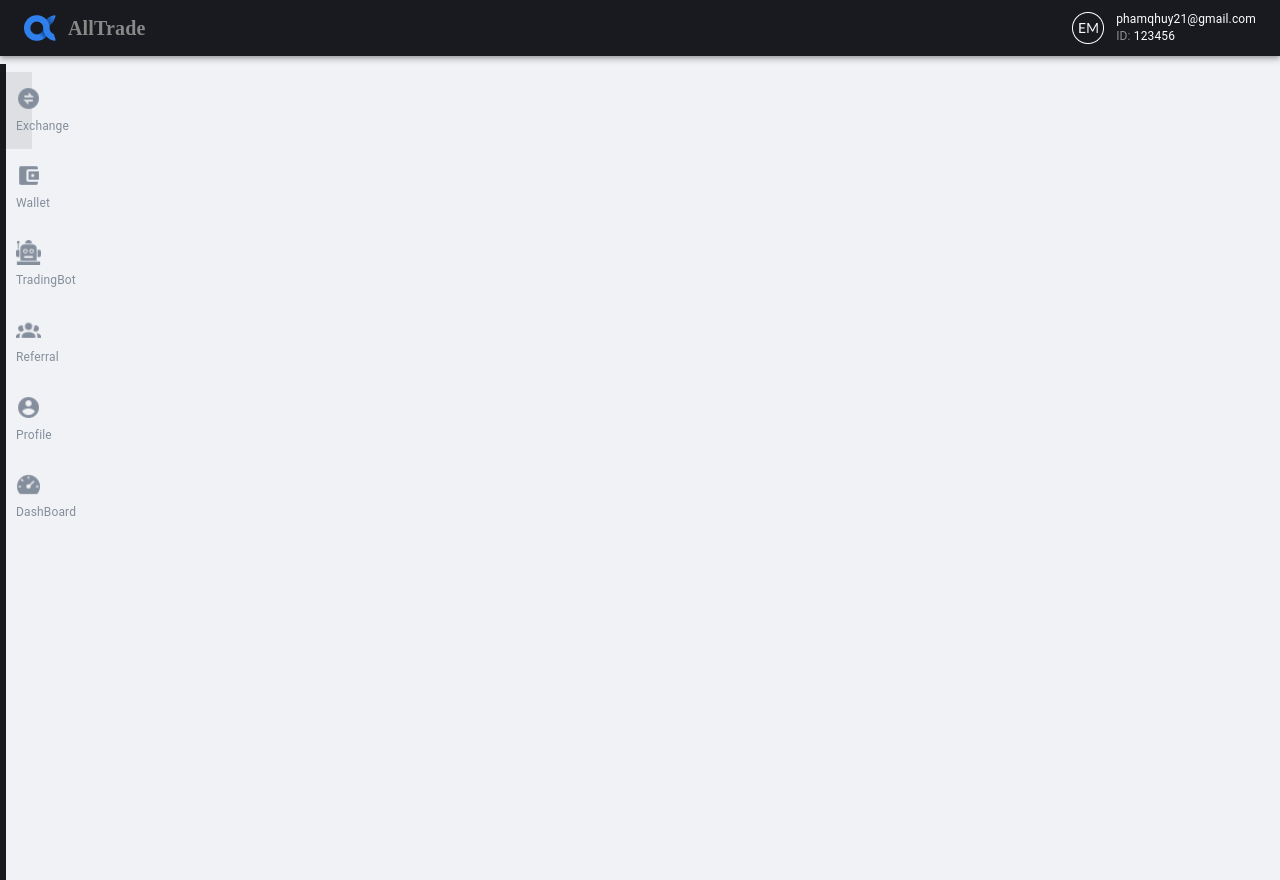
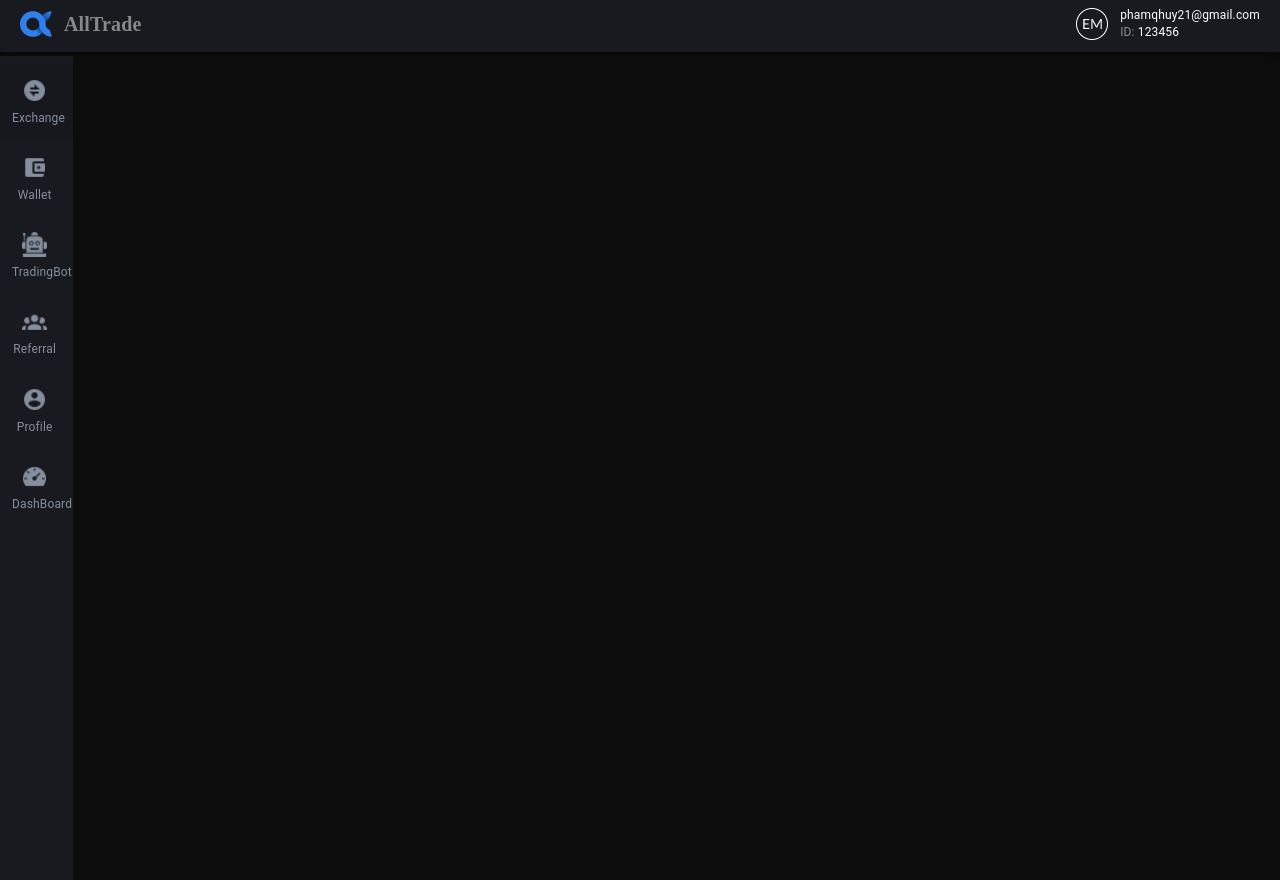
Before and after one commit to phamqhuy21/alltrade, a React (Create React App) app: page /trading in a window 1280 px wide. Built offline with nearby package versions, Linux system fonts and the light colour scheme; some icons are missing.

Commit message:
feat(pages/TradingPage.js): add styles, update ui

```diff
--- a/src/pages/TradingPage.js
+++ b/src/pages/TradingPage.js
@@ -2,9 +2,23 @@ import routes from "../routes/tradingRoutes";
 import { Route } from "react-router-dom";
 import TopBar from "../components/TopBar/TopBar";
 import SideBar from "../components/SideBar/SideBar";
-import { Grid } from "@material-ui/core";
+import { createStyles, Grid, makeStyles } from "@material-ui/core";
+
+const useStyles = makeStyles(
+  () =>
+    createStyles({
+      root: {
+        backgroundColor: "#0c0c0c",
+        color: "#fff",
+      },
+      body: { width: "94%" },
+    }),
+  { index: 1 }
+);
 
 export default function TradingPage() {
+  const classes = useStyles();
+
   const showBody = (routes) => {
     let result = null;
     if (routes.length > 0) {
@@ -23,15 +37,13 @@ export default function TradingPage() {
   };
 
   return (
-    <div>
-      <TopBar />
+    <div className={classes.root}>
       <Grid container spacing={1}>
-        <Grid item xs={1}>
-          <SideBar />
-        </Grid>
-        <Grid item xs={11}>
-          {showBody(routes)}
-        </Grid>
+        <TopBar />
+      </Grid>
+      <Grid container spacing={1}>
+        <SideBar />
+        <div className={classes.body}>{showBody(routes)}</div>
       </Grid>
       {/* <div style={{ display: "flex" }}>
         <div>
```
